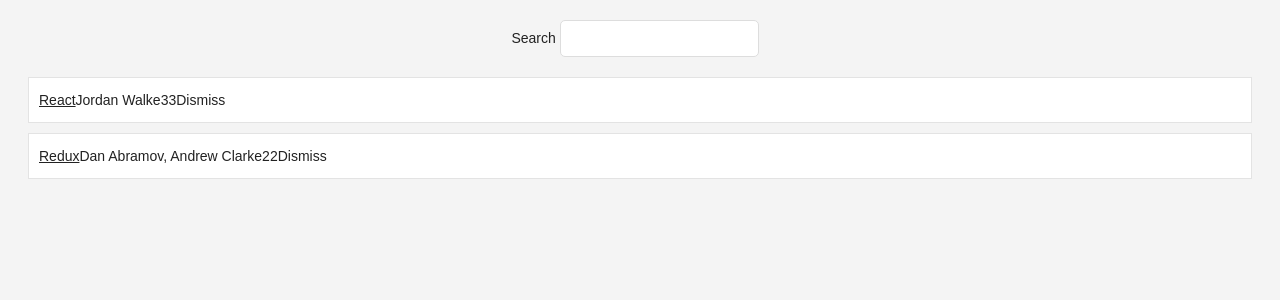
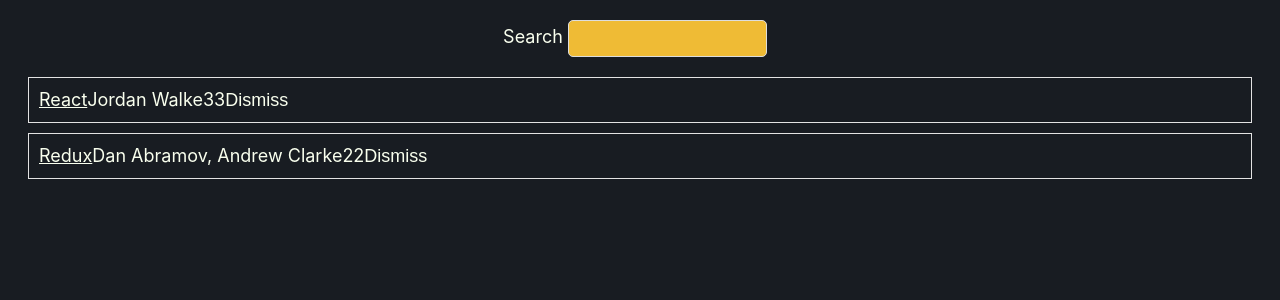
Before and after one commit to Fajrendajs/H2, a React (Create React App) app: page / in a window 1280 px wide. Shown: the top 300 px of the page. Built offline with nearby package versions, Linux system fonts and the light colour scheme.

Commit message:
dodan css

```diff
--- a/public/index.html
+++ b/public/index.html
@@ -1,16 +1,18 @@
 <!DOCTYPE html>
 <html lang="en">
-
   <head>
-	<meta charset="utf-8">
-	<meta name="viewport" content="width=device-width, initial-scale=1, shrink-to-fit=no">
-	<meta name="theme-color" content="#000000">
+    <meta charset="utf-8" />
+    <meta
+      name="viewport"
+      content="width=device-width, initial-scale=1, shrink-to-fit=no"
+    />
+    <meta name="theme-color" content="#000000" />
     <!--
       manifest.json provides metadata used when your web app is added to the
       homescreen on Android. See https://developers.google.com/web/fundamentals/engage-and-retain/web-app-manifest/
     -->
-	<link rel="manifest" href="%PUBLIC_URL%/manifest.json">
-	<link rel="shortcut icon" href="%PUBLIC_URL%/favicon.ico">
+    <link rel="manifest" href="%PUBLIC_URL%/manifest.json" />
+    <link rel="shortcut icon" href="%PUBLIC_URL%/favicon.ico" />
     <!--
       Notice the use of %PUBLIC_URL% in the tags above.
       It will be replaced with the URL of the `public` folder during the build.
@@ -24,9 +26,7 @@
   </head>
 
   <body>
-	<noscript>
-		You need to enable JavaScript to run this app.
-	</noscript>
+    <noscript> You need to enable JavaScript to run this app. </noscript>
     <div id="root"></div>
     <!--
       This HTML file is a template.
@@ -39,5 +39,4 @@
       To create a production bundle, use `npm run build` or `yarn build`.
     -->
   </body>
-
 </html>
--- a/src/App.css
+++ b/src/App.css
@@ -26,7 +26,6 @@
   white-space: nowrap;
   margin: 10px 0;
   padding: 10px;
-  background: #ffffff;
   border: 1px solid #e3e3e3;
 }
 .table-header > span {
--- a/src/App.js
+++ b/src/App.js
@@ -1,26 +1,24 @@
-import React, { Component } from "react";
-import "./App.css";
+import React, { Component } from 'react';
+import './App.css';
 
 const link = [
   {
-    title: "React",
-    url: "https://facebook.github.io/react/",
-    author: "Jordan Walke",
+    title: 'React',
+    url: 'https://facebook.github.io/react/',
+    author: 'Jordan Walke',
     num_comments: 3,
     points: 4,
     objectID: 0
   },
   {
-    title: "Redux",
-    url: "https://github.com/reactjs/redux",
-    author: "Dan Abramov, Andrew Clarke",
+    title: 'Redux',
+    url: 'https://github.com/reactjs/redux',
+    author: 'Dan Abramov, Andrew Clarke',
     num_comments: 2,
     points: 5,
     objectID: 1
   }
 ];
-
-const numbers = [1, 2, 3, 4, 5];
 
 const isSearched = searchTerm => item =>
   item.title.toLowerCase().includes(searchTerm.toLowerCase());
@@ -31,7 +29,7 @@
 
     this.state = {
       link,
-      searchTerm: ""
+      searchTerm: ''
     };
 
     this.onDismiss = this.onDismiss.bind(this);
@@ -56,7 +54,7 @@
       <div className="page">
         <div className="interactions">
           <Search value={searchTerm} onChange={this.onSearchChange}>
-            Search{" "}
+            Search{' '}
           </Search>
         </div>
         <Table link={link} pattern={searchTerm} onDismiss={this.onDismiss} />
@@ -64,19 +62,7 @@
     );
   }
 }
-/*
-class Search extends Component {
-  render() {
-    const { value, onChange, children } = this.props;
-    return (
-      <form>
-        {children}
-        <input type="text" onChange={onChange} value={value} />
-      </form>
-    );
-  }
-  }
-*/
+
 const Search = ({ value, onChange, children }) => (
   <form>
     {children}
@@ -84,34 +70,6 @@
   </form>
 );
 
-/*
-class Table extends Component {
-  render() {
-    const { link, pattern, onDismiss } = this.props;
-    return (
-      <div>
-        {link.filter(isSearched(pattern)).map(item => (
-          <div key={item.objectID}>
-            <li>
-              <span>
-                <a href={item.url}>{item.title}</a>
-              </span>
-              <span>{item.author}</span>
-              <span>{item.num_comments}</span>
-              <span>{item.num_comments}</span>
-              <span>
-                <Button onClick={() => onDismiss(item.objectID)}>
-                  Dismiss
-                </Button>
-              </span>
-            </li>
-          </div>
-        ))}
-      </div>
-    );
-  }
-}
-*/
 function Table({ link, pattern, onDismiss }) {
   //const { link, pattern, onDismiss } = this.props;
   return (
@@ -119,13 +77,13 @@
       {link.filter(isSearched(pattern)).map(item => (
         <div key={item.objectID} className="table-row">
           <li>
-            <span style={{ width: "40%" }}>
+            <span style={{ width: '40%' }}>
               <a href={item.url}>{item.title}</a>
             </span>
-            <span style={{ width: "30%" }}>{item.author}</span>
-            <span style={{ width: "10%" }}>{item.num_comments}</span>
-            <span style={{ width: "10%" }}>{item.num_comments}</span>
-            <span style={{ width: "10%" }}>
+            <span style={{ width: '30%' }}>{item.author}</span>
+            <span style={{ width: '10%' }}>{item.num_comments}</span>
+            <span style={{ width: '10%' }}>{item.num_comments}</span>
+            <span style={{ width: '10%' }}>
               <Button
                 className="button-inline"
                 onClick={() => onDismiss(item.objectID)}
@@ -139,20 +97,8 @@
     </div>
   );
 }
-/*
-class Button extends Component {
-  render() {
-    const { onClick, className = "", children } = this.props;
-    return (
-      <button onClick={onClick} className={className} type="button">
-        {children}
-      </button>
-    );
-  }
-}
-*/
 
-const Button = ({ onClick, className = "", children }) => (
+const Button = ({ onClick, className = '', children }) => (
   <button onClick={onClick} className={className} type="button">
     {children}
   </button>
--- a/src/index.js
+++ b/src/index.js
@@ -6,8 +6,3 @@
 
 const rootElement = document.getElementById("root");
 ReactDOM.render(<App />, rootElement);
-/*
-if (module.hot) {
-  module.hot.accept();
-}
-*/
--- a/src/styles.css
+++ b/src/styles.css
@@ -1,10 +1,14 @@
 body {
-  color: #222;
-  background: #f4f4f4;
-  font: 400 14px CoreSans, Arial, sans-serif;
+  color: #f9ffee;
+  background: #181c22;
+  font: 400 18px CoreSans, Arial, sans-serif;
+  font-family: -apple-system, BlinkMacSystemFont, 'Segoe UI', Roboto,
+    Oxygen-Sans, Ubuntu, Cantarell, 'Helvetica Neue', sans-serif;
 }
+
 a {
-  color: #222;
+  color: #f9ffee;
+  -ms-high-contrast-adjust: ;
 }
 a :hover {
   text-decoration: underline;
@@ -21,6 +25,7 @@
   outline: none;
   margin-right: 10px;
   border: 1px solid #dddddd;
+  background: #efbb35;
 }
 button {
   padding: 10px;
@@ -31,7 +36,7 @@
   cursor: pointer;
 }
 button:hover {
-  color: #222;
+  color: #efbb35;
 }
 * :focus {
   outline: none;
```
Lines whose indentation alone changed are shown as unchanged.
